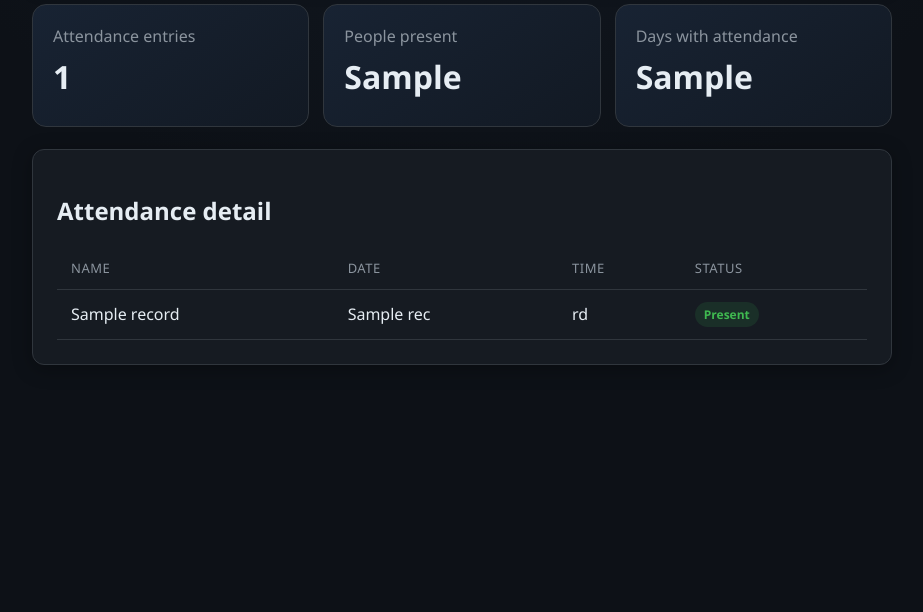
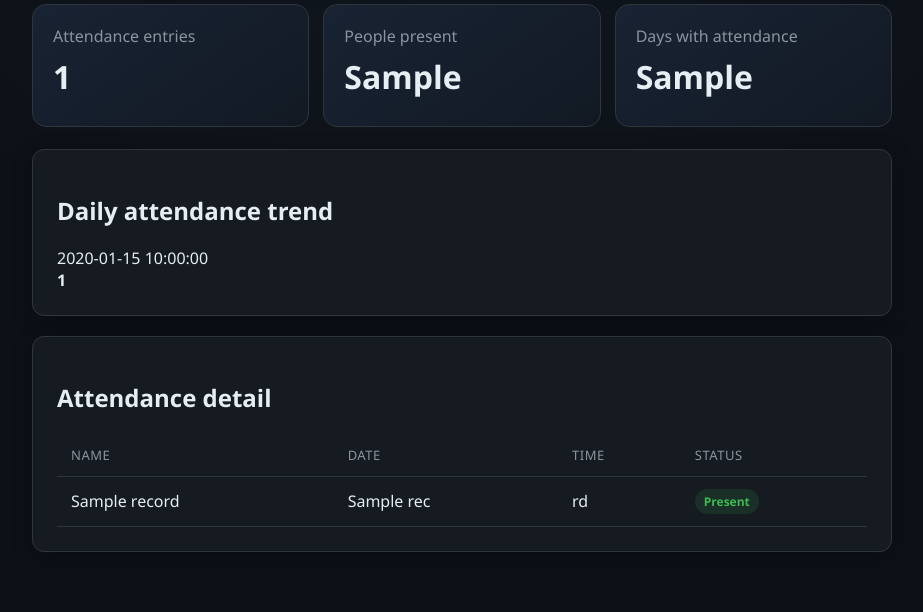
Before and after one commit to thakareatharv49-svg/face-attendance-system, a Flask app: template templates/admin_reports.html in a window 1280 px wide. Shown: the part 387-999 px from the top of the page, without its empty margins (178-1101 px from the left). Before the commit the page ends 752 px from the top, so only its background shows below. Run offline with Flask 3, Linux system fonts and the light colour scheme; the template is opened without the code that fills it: most values are stand-ins (such as "Sample title", 1, 10 or a date in 2020).

Commit message:
Show daily attendance trend visualization in reports

```diff
--- a/templates/admin_reports.html
+++ b/templates/admin_reports.html
@@ -4,4 +4,5 @@
 <nav class="nav-links"><a href="{{ url_for('admin_dashboard') }}">Overview</a><a href="{{ url_for('admin_users') }}">User accounts</a><a href="{{ url_for('admin_settings') }}">Settings</a></nav>
 <section class="card"><form method="get" class="filter-form"><label>From<input type="date" name="start" value="{{ start_date }}" required></label><label>To<input type="date" name="end" value="{{ end_date }}" required></label><button class="btn btn-primary" type="submit">Apply filter</button><a class="btn btn-outline" href="{{ url_for('export_attendance_report', start=start_date, end=end_date) }}">Export CSV</a></form></section>
 <div class="stats-grid"><section class="stat-card"><span>Attendance entries</span><strong>{{ records|length }}</strong></section><section class="stat-card"><span>People present</span><strong>{{ present_people }}</strong></section><section class="stat-card"><span>Days with attendance</span><strong>{{ present_days }}</strong></section></div>
+<section class="card"><h2>Daily attendance trend</h2>{% if daily_trend %}<div class="trend-list">{% for item in daily_trend %}<div class="trend-row"><span>{{ item.date }}</span><div class="trend-track"><div class="trend-bar" style="width: {{ item.width }}%;"></div></div><strong>{{ item.count }}</strong></div>{% endfor %}</div>{% else %}<p class="muted">No attendance activity in this period.</p>{% endif %}</section>
 <section class="card"><h2>Attendance detail</h2><div class="table-wrap"><table><thead><tr><th>Name</th><th>Date</th><th>Time</th><th>Status</th></tr></thead><tbody>{% for row in records %}<tr><td>{{ row[1] }}</td><td>{{ row[2][:10] }}</td><td>{{ row[2][11:] }}</td><td><span class="pill-present">Present</span></td></tr>{% else %}<tr><td colspan="4">No attendance entries in this date range.</td></tr>{% endfor %}</tbody></table></div></section></main></body></html>
```
